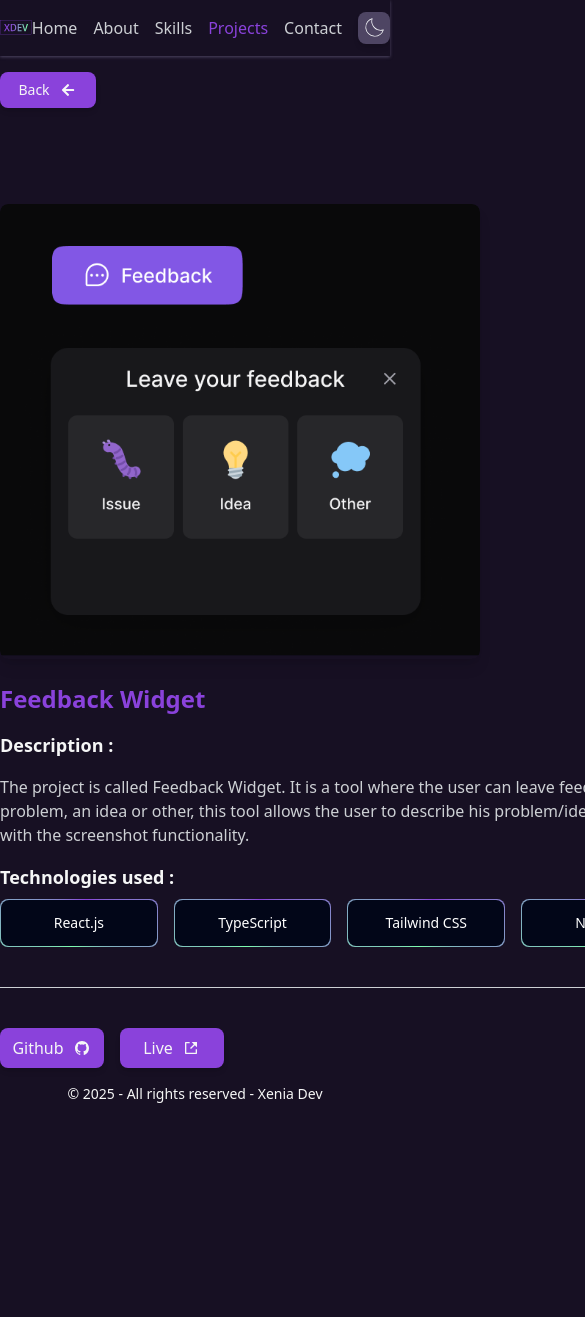
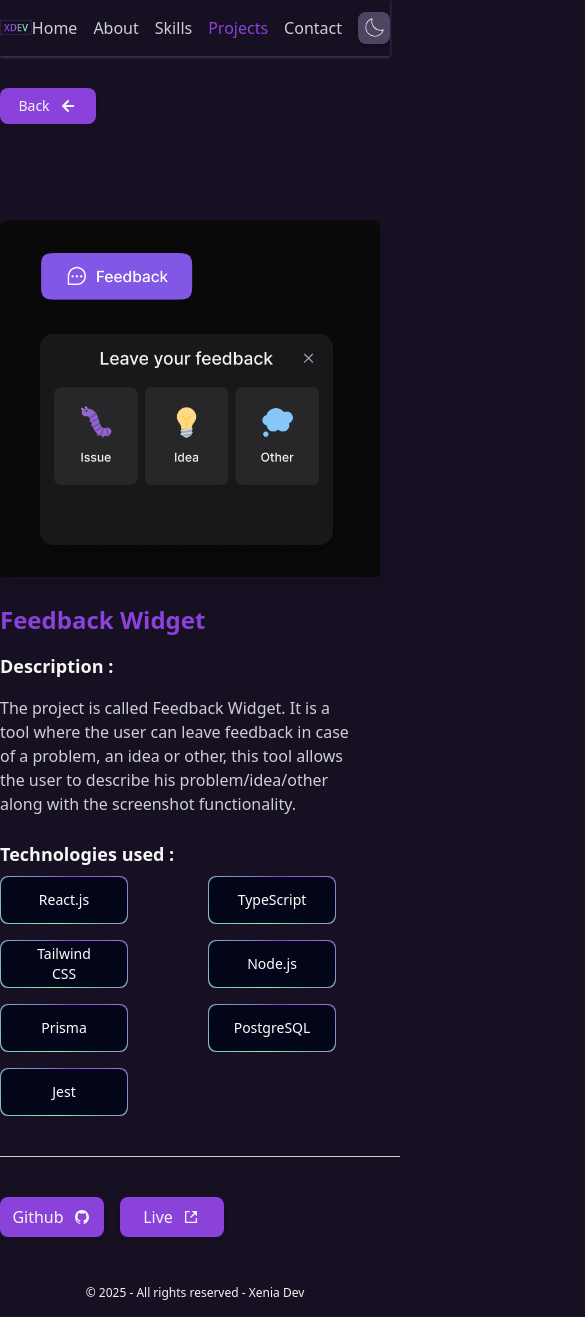
Before and after one commit to xeniaalex3/portfolio_xenia, a Next.js app: page /projects/1 in a window 390 px wide. Shown: the top 1317 px of the page, 585 px wide, since content can reach past the window. Before the commit the page ends 1120 px from the top, so only its background shows below. Built offline with nearby package versions, Linux system fonts and the light colour scheme.

Commit message:
⚡️ add media queries to DetailPage component and in global.css file

```diff
--- a/src/app/layout.tsx
+++ b/src/app/layout.tsx
@@ -26,9 +26,9 @@ export default function RootLayout({
       <body suppressHydrationWarning={true}>
         <ThemeProvider>
           <ToastContainer {...toastProps} />
-          <div className="flex flex-col bg-[var(--surface-background)]">
+          <div className="flex flex-col min-h-screen bg-[var(--surface-background)]">
             <Header />
-            <main>{children}</main>
+            <main className='flex-1'>{children}</main>
             <Footer />
           </div>
         </ThemeProvider>
--- a/src/components/Footer/Footer.tsx
+++ b/src/components/Footer/Footer.tsx
@@ -5,7 +5,7 @@ function Footer() {
   return (
     <footer className="flex flex-row justify-center items-center py-4">
       <div>
-        <p className="font-light text-sm text-[var(--text-primary)]">
+        <p className="font-light md:text-sm text-[var(--text-primary)] sm:text-xs">
           © {year} - All rights reserved - Xenia Dev
         </p>
       </div>
--- /dev/null
+++ b/src/components/Header/MenuMobile/MenuMobile.tsx
@@ -0,0 +1,9 @@
+function MenuMobile(){
+  return(
+<div>
+oi
+</div>
+  )
+}
+
+export default MenuMobile;
--- a/src/components/Projects/DetailsProject/DetailsProject.tsx
+++ b/src/components/Projects/DetailsProject/DetailsProject.tsx
@@ -33,18 +33,18 @@ function DetailsProject() {
     selectedProject?.demo && window.open(selectedProject.demo, '_blank')
 
   return (
-    <section className="flex flex-col mx-auto w-[75rem]">
+    <section className="flex flex-col mx-auto xl:w-[75rem] sm:w-[25rem] sm:mx-auto">
       <CustomButton
         type="button"
         text="Back"
         icon={<FaArrowLeft className="ml-2 w-5" />}
         color="violet"
         onClick={handelBackClick}
-        customCss="!w-[6rem] !text-sm !font-normal"
+        customCss="!w-[6rem] !text-sm !font-normal mt-4 sm:w-[5rem] sm:text-xs sm:font-light"
       />
 
       <div key={selectedProject.id} className="mt-[6rem]">
-        <div className="w-[40%] h-auto overflow-hidden rounded-lg shadow-lg box-border mb-6">
+        <div className="xl:max-w-[40%] sm:w-[95%] h-auto overflow-hidden rounded-lg shadow-lg box-border mb-6">
           <Image
             src={selectedProject.image}
             alt={selectedProject.title}
@@ -59,20 +59,20 @@ function DetailsProject() {
         <h3 className="text-lg font-semibold text-[var(--text-primary)] mb-4">
           Description :
         </h3>
-        <p className="text-base font-medium text-[var(--text-secondary)] w-[60%] mb-4">
+        <p className="text-base font-medium text-[var(--text-secondary)] w-[60%] sm:w-[90%] mb-6">
           {selectedProject.description}
         </p>
 
         <h3 className="text-lg font-semibold text-[var(--text-primary)] mb-2">
           Technologies used :
         </h3>
-        <div className="flex flex-row gap-4">
+        <div className="grid grid-cols-4 gap-4 sm:grid-cols-2 sm:mx-auto">
           {selectedProject.technos.map(tech => (
             <MagicButton key={tech} title={tech} />
           ))}
         </div>
          <hr className="my-10 border-t border-[var(--text-secondary)]"/>
-        <div className="flex flex-row gap-4 mt-8">
+        <div className="flex md:flex-row gap-4 mt-8 mb-8 sm:flex-row sm:items-center">
           <CustomButton
             text="Github"
             color="violet"
--- a/src/components/ui/Form/MagicButton.tsx
+++ b/src/components/ui/Form/MagicButton.tsx
@@ -23,7 +23,7 @@ const MagicButton = ({
 }) => {
   return (
     <button
-      className="relative inline-flex h-12 w-full md:w-60 md:mt-10 overflow-hidden rounded-lg p-[1px] focus:outline-none"
+      className="relative inline-flex h-12 w-full md:w-60 sm:w-32 md:mt-10 overflow-hidden rounded-lg p-[1px] focus:outline-none"
       onClick={handleClick}
     >
       <span className="absolute inset-[-1000%] animate-[spin_2s_linear_infinite] bg-[conic-gradient(from_90deg_at_50%_50%,#8a42db_0%,#7dffaf_50%,#8a42db_100%)]" />
--- a/src/styles/global.css
+++ b/src/styles/global.css
@@ -1,5 +1,15 @@
 @import 'tailwindcss';
 @import 'tailwindcss/utilities';
+
+// breakpoints
+/* @theme {
+  --*: initial;
+  --breakpoint-sm: 375px;
+  --breakpoint-md: 768px;
+  --breakpoint-lg: 1024px;
+  --breakpoint-xl: 1280px;
+
+} */
 
 .light {
   --primary-color: #8a42db;
@@ -44,6 +54,12 @@
 }
 
 @theme inline {
+  --breakpoint-*: initial;
+  --breakpoint-sm: 375px;
+  --breakpoint-md: 768px;
+  --breakpoint-lg: 1024px;
+  --breakpoint-xl: 1280px;
+
   --color-background: var(--surface-background);
   --color-text: var(--text-primary);
 }
```
